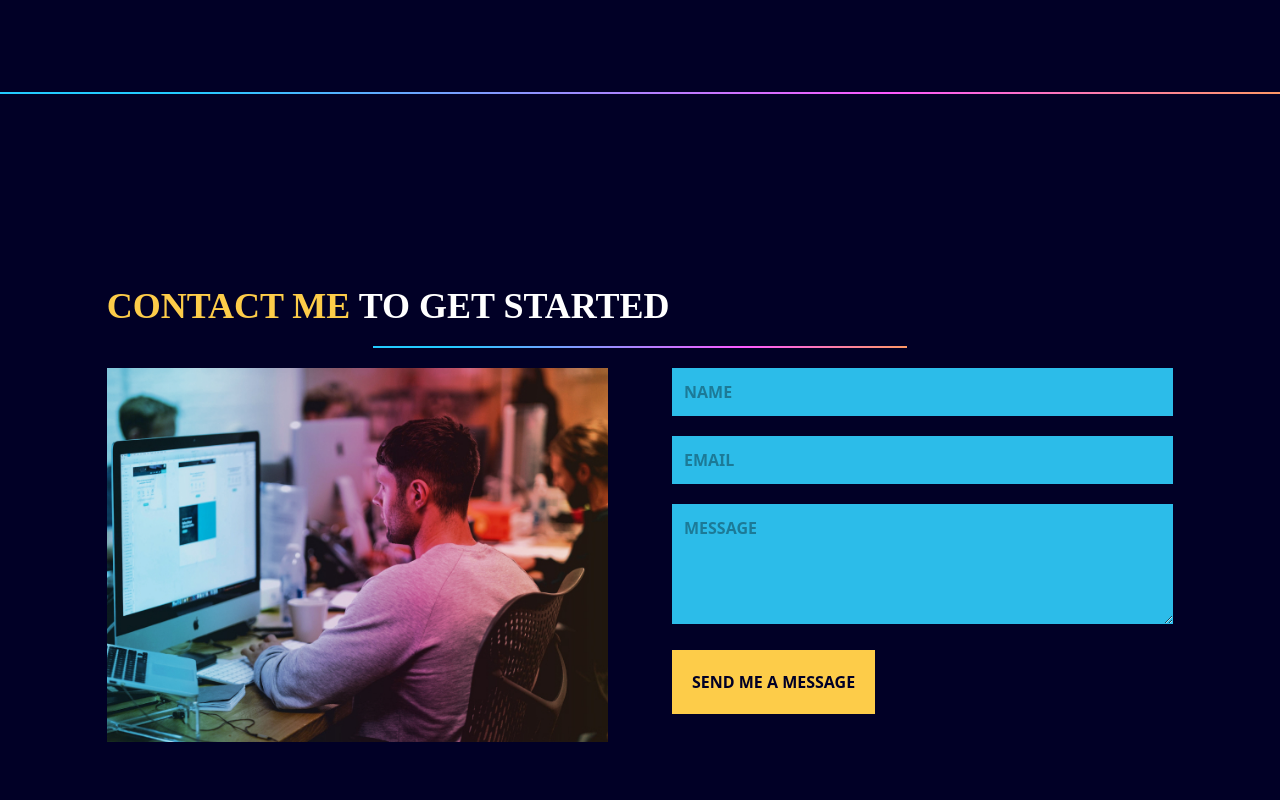
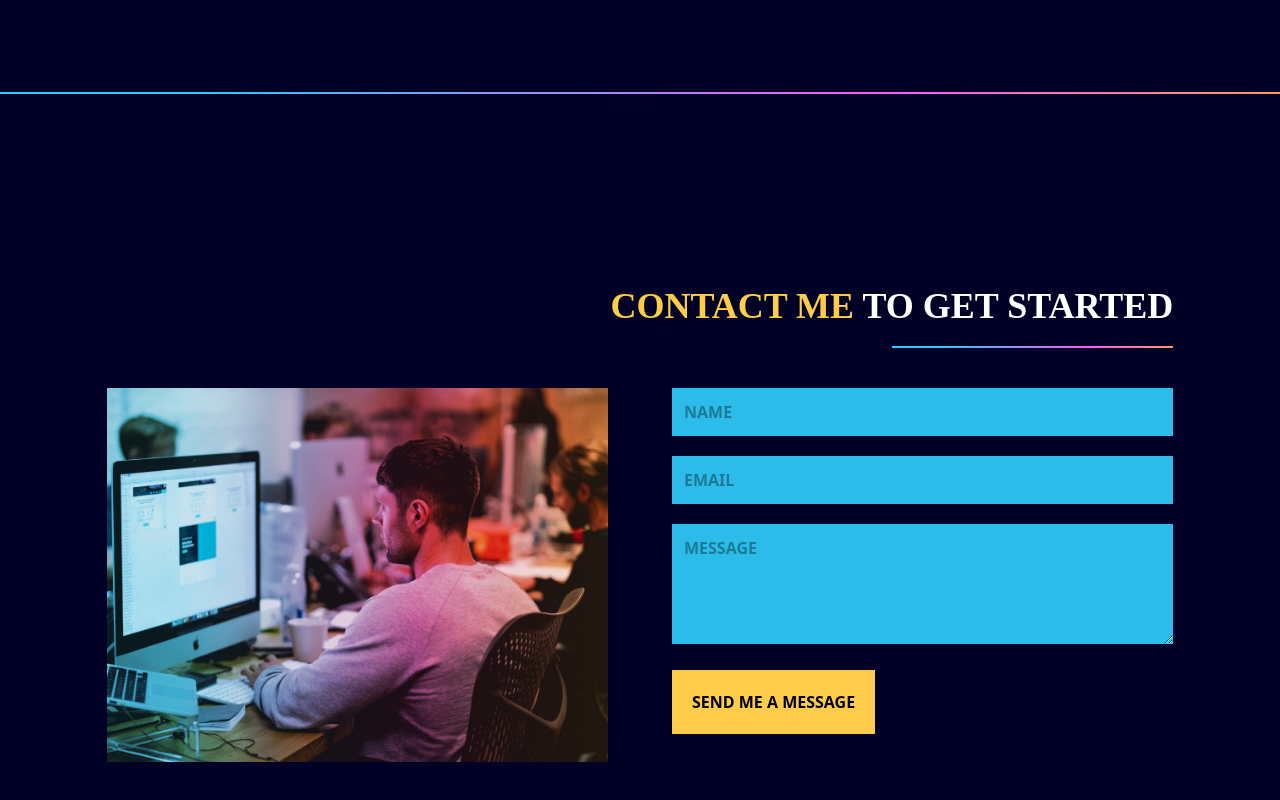
Before and after one commit to Cphasanulbanna/portfolio, a React (Vite) app: page / in a window 1280 px wide. Shown: the part 3287-4087 px from the top of the page. Built offline with nearby package versions, Linux system fonts and the light colour scheme.

Commit message:
contact form completed

```diff
--- a/src/components/Contact.jsx
+++ b/src/components/Contact.jsx
@@ -24,6 +24,7 @@ const Contact = () => {
         >
             {/* HEADINGS */}
             <motion.div
+                className="flex justify-end w-full"
                 initial="hidden"
                 whileInView="visible"
                 viewport={{ once: true, amount: 0.5 }}
@@ -35,7 +36,7 @@ const Contact = () => {
                         <span className="text-yellow">CONTACT ME </span>TO GET STARTED
                     </p>
                     <div className="flex md:justify-end my-5">
-                        <LineGradient width="w-2/4 mx-auto" />
+                        <LineGradient width="w-1/2" />
                     </div>
                 </div>
             </motion.div>
```
